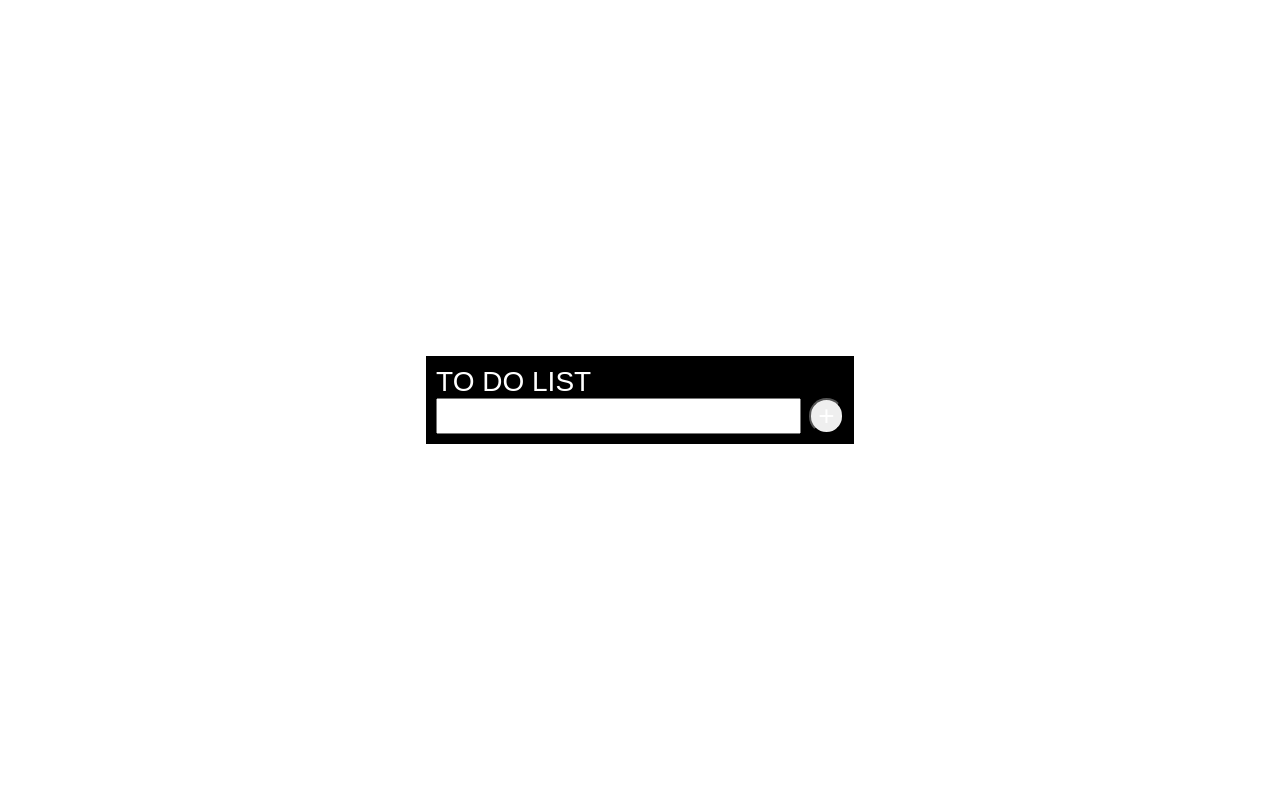
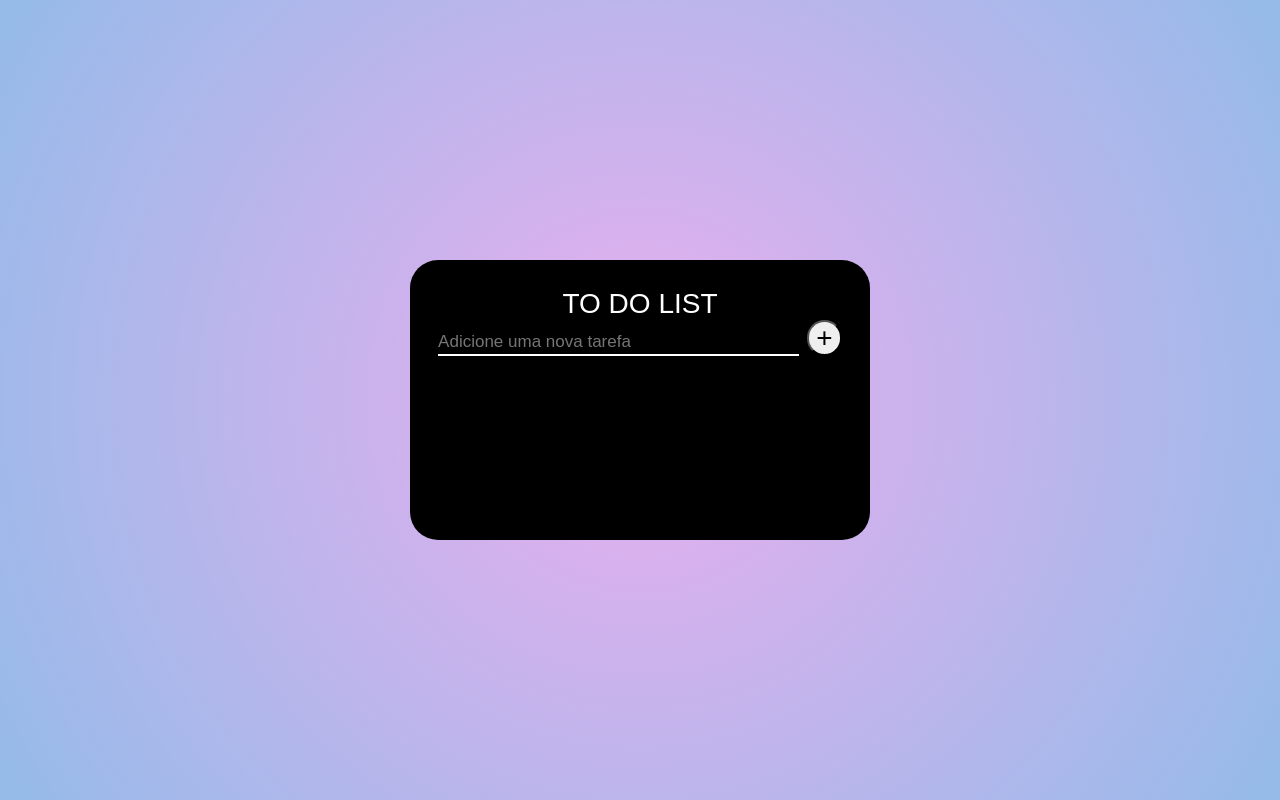
Before and after one commit to NicolasGiovanella/To-Do-List, a plain HTML site: page index.html in a window 1280 px wide. Drawn offline with Linux system fonts and the light colour scheme.

Commit message:
Add estilos no CSS

```diff
--- a/index.html
+++ b/index.html
@@ -8,8 +8,8 @@
 </head>
 <body>
     <div class="container">
-        <p>TO DO LIST</p>
-        <input type="text" name="tarefa" class="input-tarefa">
+        <p class="titulo">TO DO LIST</p>
+        <input type="text" placeholder="Adicione uma nova tarefa" name="tarefa" class="input-tarefa">
         <button class="btn-add">+</button>
         <div class="tarefas">
 
--- a/style.css
+++ b/style.css
@@ -19,19 +19,36 @@ body{
     align-items: center;
     justify-content: center;
     height: 100vh;
+    background: rgb(233,174,238);
+    background: radial-gradient(circle, rgba(233,174,238,1) 0%, rgba(148,187,233,1) 100%);
 }
 
 .container {
     background-color: black;
     padding: 10px;
-
+    border-radius: 1rem;
+    min-height: 10rem;
+    padding: 1rem;
 }
 
 .btn-add{
     width: 35px;
     border-radius: 1rem;
+    color: black;
 }
 
 .input-tarefa{
-    color: black;
+    color: white;
+    background-color: black;
+    border-bottom-color: white;
+    border-width: 0;
+    border-bottom-width: 2px;
 }
+
+.input-tarefa::placeholder{
+    font-size: 17px;
+}
+
+.titulo{
+    text-align: center;
+}
```
